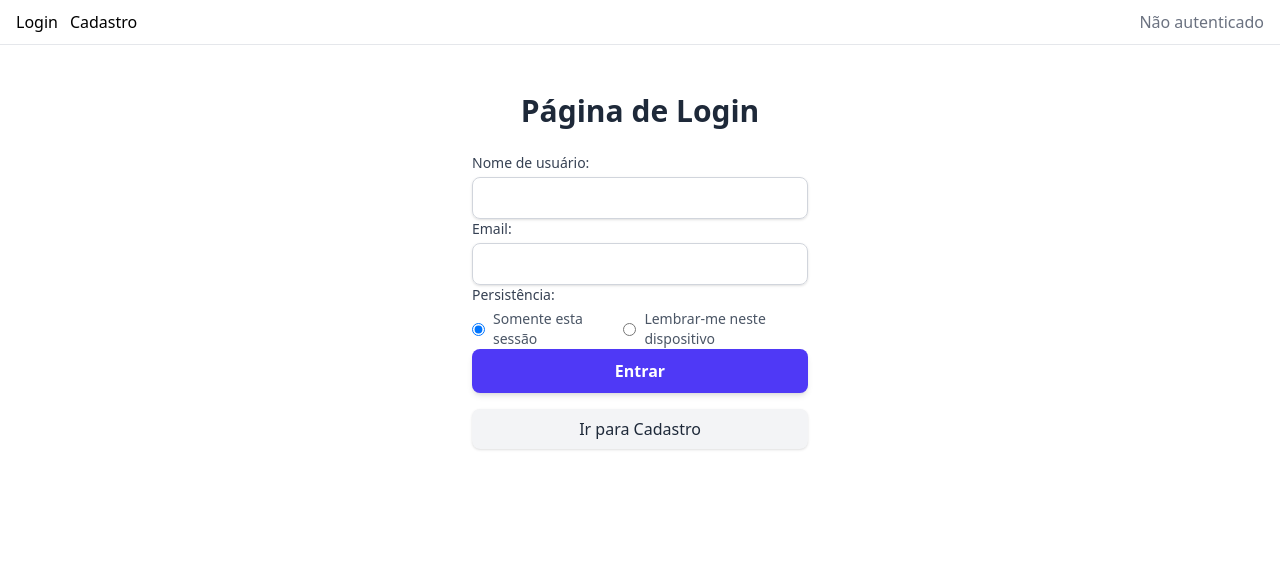
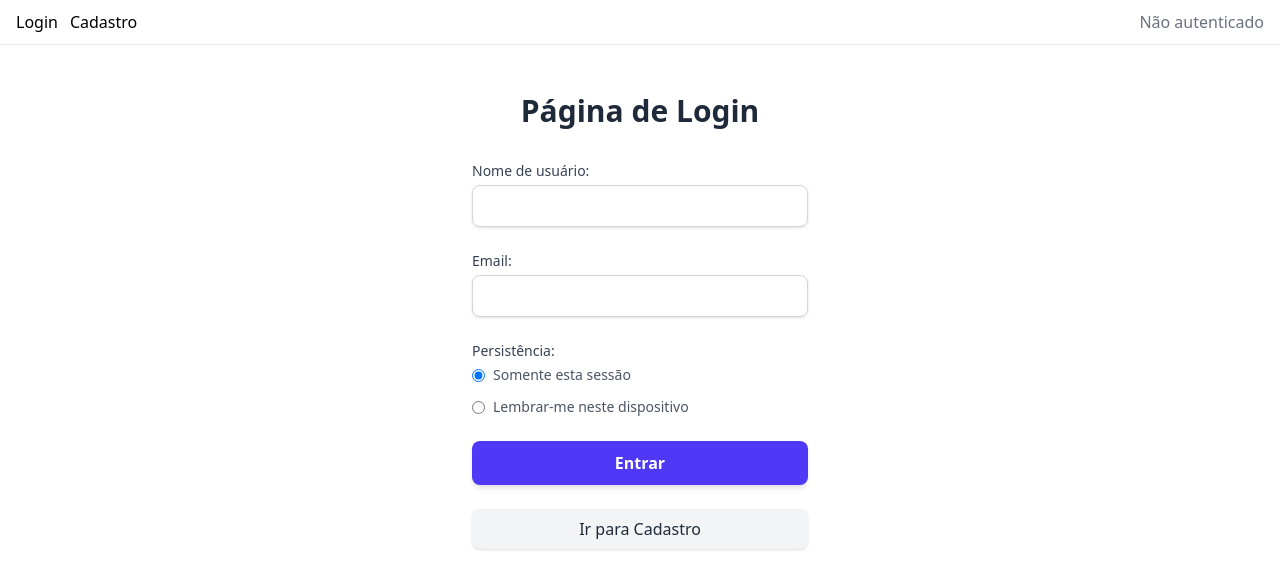
Before and after one commit to VitoriaMaglio/access-control-react, a React app in the folder access-control-cp/: page /login in a window 1280 px wide. Shown: the top 588 px of the page. Built offline with nearby package versions, Linux system fonts and the light colour scheme; the HTML template or start-up script is replaced by a standard one.

Commit message:
Aumentando margem na página de Login.

```diff
--- a/access-control-cp/src/routes/Login.tsx
+++ b/access-control-cp/src/routes/Login.tsx
@@ -27,11 +27,10 @@ const Login: React.FC = () => {
 
   return (
     <div style={{ padding: "2rem", maxWidth: "400px", margin: "0 auto" }}>
-      <h1 className="text-3xl font-bold text-gray-800 text-center mb-6">
+      <h1 className="text-3xl font-bold text-gray-800 text-center mb-8">
         Página de Login
       </h1>
-
-      <form onSubmit={handleSubmit(onSubmit)}>
+      <form onSubmit={handleSubmit(onSubmit)} className="space-y-6">
 
         <div>
           <label htmlFor="nomeUsuario" className="block text-sm font-medium text-gray-700">
@@ -79,7 +78,7 @@ const Login: React.FC = () => {
           <label className="block text-sm font-medium text-gray-700 mb-1">
             Persistência:
           </label>
-          <div className="flex gap-4">
+          <div className="flex flex-col gap-3">
             <label className="flex items-center gap-2 text-sm text-gray-600">
               <input
                 type="radio"
@@ -108,7 +107,8 @@ const Login: React.FC = () => {
         <button
           type="submit"
           className="w-full bg-indigo-600 text-white py-2.5 rounded-lg font-semibold
-                     hover:bg-indigo-700 transition duration-200 shadow-md">
+                     hover:bg-indigo-700 transition duration-200 shadow-md"
+        >
           Entrar
         </button>
       </form>
@@ -116,8 +116,9 @@ const Login: React.FC = () => {
       <button
         type="button"
         onClick={irParaCadastro}
-        className="w-full mt-4 bg-gray-100 text-gray-800 py-2 rounded-lg font-medium
-                   hover:bg-gray-200 transition duration-200 shadow-sm">
+        className="w-full mt-6 bg-gray-100 text-gray-800 py-2 rounded-lg font-medium
+                   hover:bg-gray-200 transition duration-200 shadow-sm"
+      >
         Ir para Cadastro
       </button>
     </div>
```
Lines whose indentation alone changed are shown as unchanged.
